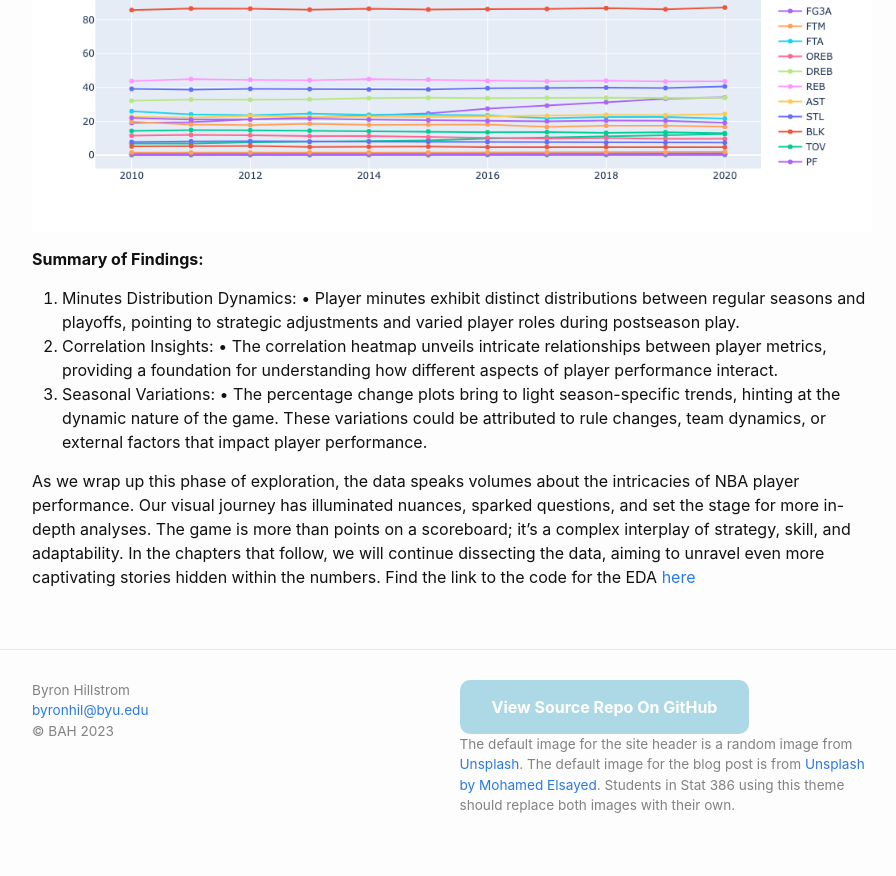
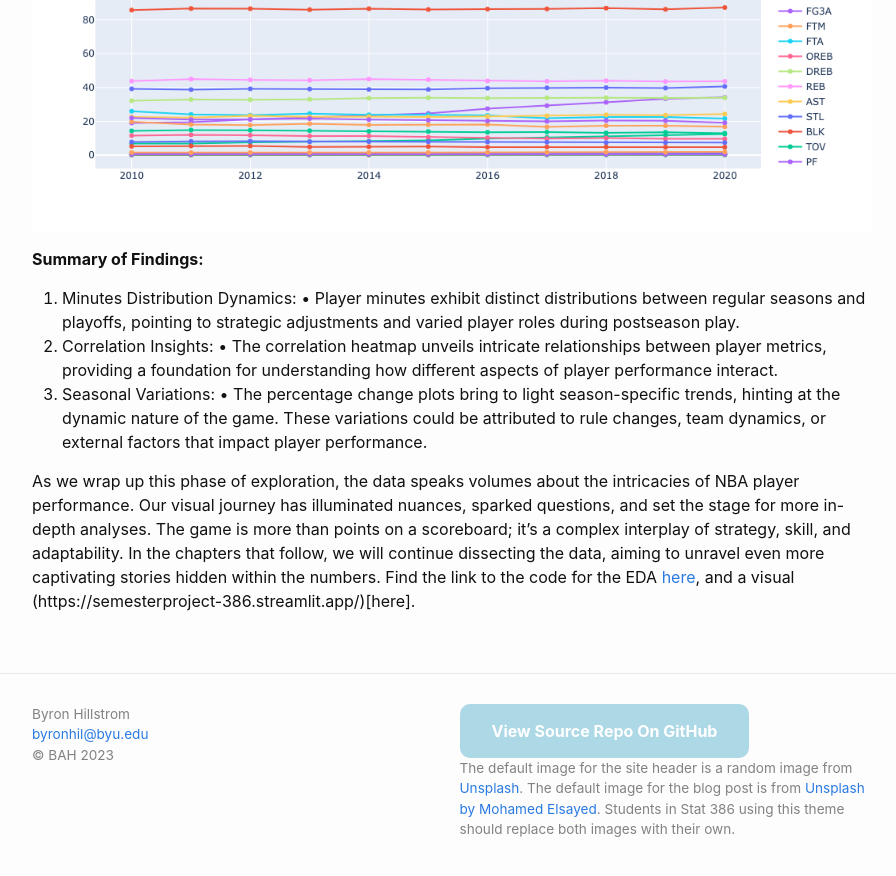
Before and after one commit to byronhillstrom/byronhillstrom.github.io, a Jekyll site: the page built from _posts/2023-12-10-EDA.md, in a window 1280 px wide and 900 px high, scrolled down 2895 px. Shown: the top 876 px of the window, without its empty margins (188-1084 px from the left). Built offline with Jekyll 4.4.1, drawn with Linux system fonts in a browser that asks for light colours; comment, search, counter and statistics services are not loaded.

Commit message:
Update 2023-12-10-EDA.md

```diff
--- a/_posts/2023-12-10-EDA.md
+++ b/_posts/2023-12-10-EDA.md
@@ -33,4 +33,4 @@ Changes in Player Metrics Over Seasons: The line plots elegantly capture the per
 5.	Seasonal Variations:
 •	The percentage change plots bring to light season-specific trends, hinting at the dynamic nature of the game. These variations could be attributed to rule changes, team dynamics, or external factors that impact player performance.
 
-As we wrap up this phase of exploration, the data speaks volumes about the intricacies of NBA player performance. Our visual journey has illuminated nuances, sparked questions, and set the stage for more in-depth analyses. The game is more than points on a scoreboard; it's a complex interplay of strategy, skill, and adaptability. In the chapters that follow, we will continue dissecting the data, aiming to unravel even more captivating stories hidden within the numbers. Find the link to the code for the EDA [here](https://github.com/byronhillstrom/semester_project/blob/main/main.ipynb)
+As we wrap up this phase of exploration, the data speaks volumes about the intricacies of NBA player performance. Our visual journey has illuminated nuances, sparked questions, and set the stage for more in-depth analyses. The game is more than points on a scoreboard; it's a complex interplay of strategy, skill, and adaptability. In the chapters that follow, we will continue dissecting the data, aiming to unravel even more captivating stories hidden within the numbers. Find the link to the code for the EDA [here](https://github.com/byronhillstrom/semester_project/blob/main/main.ipynb), and a visual (https://semesterproject-386.streamlit.app/)[here].
```
